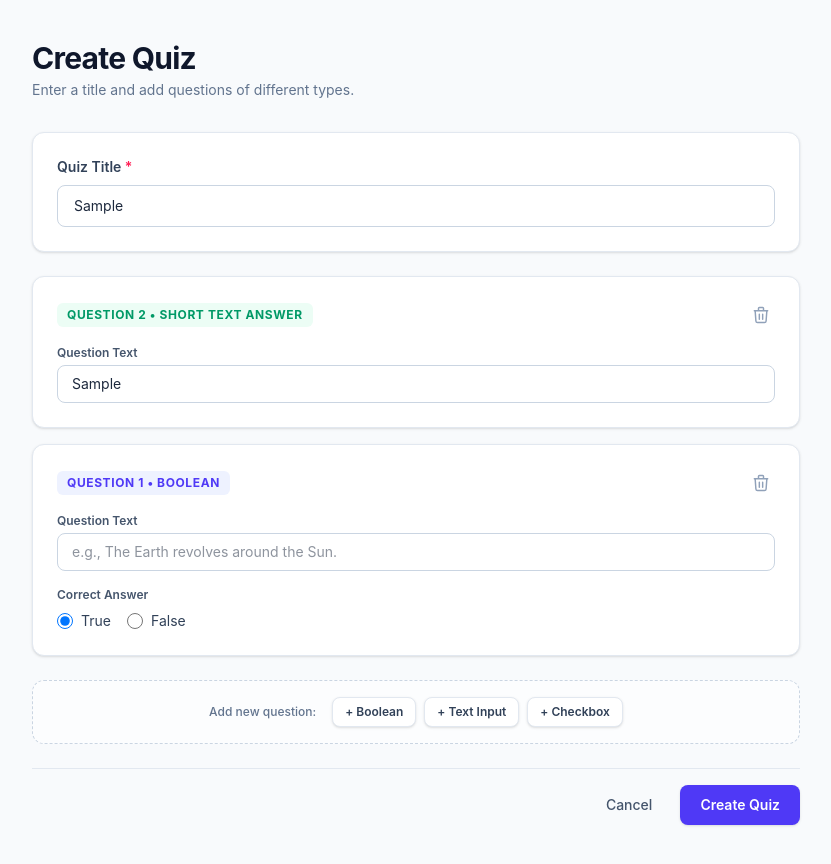
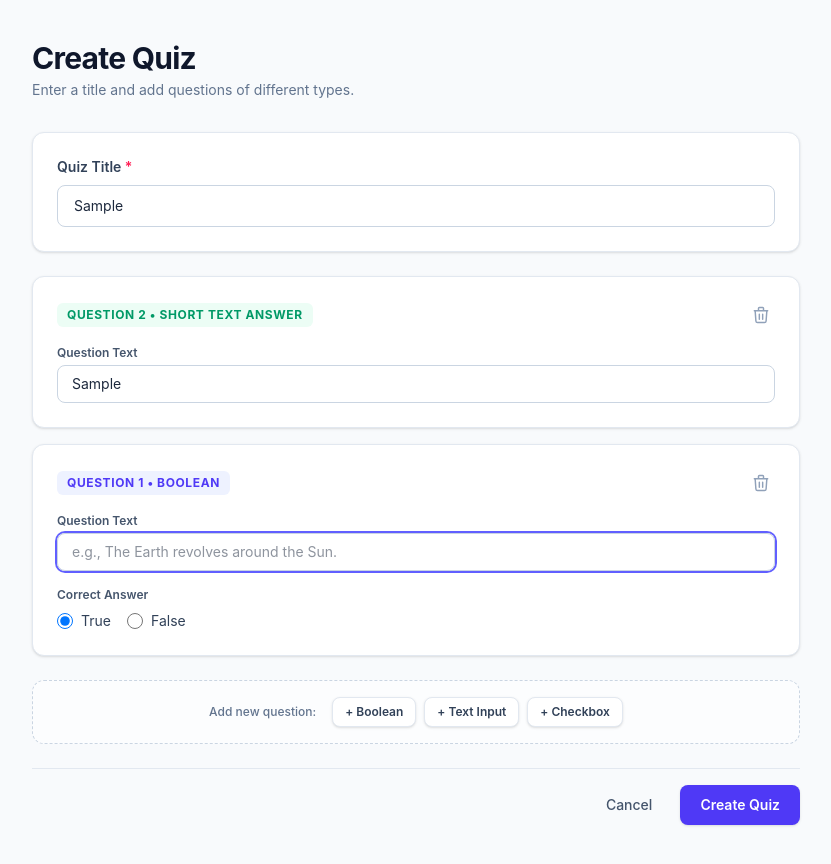
Before and after one commit to feddevv/quiz-builder, a React (Vite) app in the folder frontend/: page /create in a window 1280 px wide. Both pictures are taken after typing "Sample", "Sample" into the empty fields and a click on the button "+ Boolean". Shown: the whole page, without its empty margins (224-1055 px from the left). Built offline with nearby package versions, Linux system fonts and the light colour scheme.

Commit message:
feat: enhance question components with validation

```diff
--- a/frontend/src/pages/Create/Boolean.tsx
+++ b/frontend/src/pages/Create/Boolean.tsx
@@ -1,8 +1,13 @@
+import type { UseFormRegister } from 'react-hook-form';
+import type { CreateQuiz } from './create.schemas';
+
 interface BooleanProps {
   onDelete: () => void;
+  index: number;
+  register: UseFormRegister<CreateQuiz>;
 }
 
-export default function Boolean({ onDelete }: BooleanProps) {
+export default function Boolean({ onDelete, register, index }: BooleanProps) {
   return (
     <div className="bg-white p-6 rounded-xl border border-slate-200 shadow-sm relative">
       <div className="flex items-center justify-between gap-4 mb-4">
@@ -31,6 +36,7 @@ export default function Boolean({ onDelete }: BooleanProps) {
           <label className="block text-xs font-semibold text-slate-600 mb-1">Question Text</label>
           <input
             type="text"
+            {...register(`questions.${index}.question`)}
             placeholder="e.g., The Earth revolves around the Sun."
             className="w-full px-3.5 py-2 rounded-lg border border-slate-300 text-sm focus:outline-none focus:ring-2 focus:ring-indigo-500"
           />
--- a/frontend/src/pages/Create/Checkbox.tsx
+++ b/frontend/src/pages/Create/Checkbox.tsx
@@ -1,8 +1,13 @@
+import type { UseFormRegister } from 'react-hook-form';
+import type { CreateQuiz } from './create.schemas';
+
 interface CheckboxProps {
   onDelete: () => void;
+  index: number;
+  register: UseFormRegister<CreateQuiz>;
 }
 
-export default function Checkbox({ onDelete }: CheckboxProps) {
+export default function Checkbox({ onDelete, index, register }: CheckboxProps) {
   return (
     <div className="bg-white p-6 rounded-xl border border-slate-200 shadow-sm relative">
       <div className="flex items-center justify-between gap-4 mb-4">
@@ -30,6 +35,7 @@ export default function Checkbox({ onDelete }: CheckboxProps) {
         <div>
           <label className="block text-xs font-semibold text-slate-600 mb-1">Question Text</label>
           <input
+            {...register(`questions.${index}.question`)}
             type="text"
             placeholder="e.g., Which of the following are compiled languages?"
             className="w-full px-3.5 py-2 rounded-lg border border-slate-300 text-sm focus:outline-none focus:ring-2 focus:ring-indigo-500"
--- a/frontend/src/pages/Create/Create.tsx
+++ b/frontend/src/pages/Create/Create.tsx
@@ -46,8 +46,6 @@ export default function CreateQuizPage() {
     remove(id);
   };
 
-  console.log(errors);
-
   return (
     <div className="min-h-screen bg-slate-50 py-10 px-4 sm:px-6 lg:px-8 font-sans text-slate-800">
       <div className="max-w-3xl mx-auto">
@@ -76,10 +74,32 @@ export default function CreateQuizPage() {
           <div className="space-y-4">
             {fields.map((field, index) => {
               if (field.type === 'input')
-                return <Text onDelete={() => handleDeleteQuestion(index)} key={field.id} />;
+                return (
+                  <Text
+                    register={register}
+                    index={index}
+                    onDelete={() => handleDeleteQuestion(index)}
+                    key={field.id}
+                  />
+                );
               else if (field.type === 'boolean')
-                return <Boolean onDelete={() => handleDeleteQuestion(index)} key={field.id} />;
-              else return <Checkbox onDelete={() => handleDeleteQuestion(index)} key={field.id} />;
+                return (
+                  <Boolean
+                    register={register}
+                    index={index}
+                    onDelete={() => handleDeleteQuestion(index)}
+                    key={field.id}
+                  />
+                );
+              else
+                return (
+                  <Checkbox
+                    register={register}
+                    index={index}
+                    onDelete={() => handleDeleteQuestion(index)}
+                    key={field.id}
+                  />
+                );
             })}
           </div>
 
--- a/frontend/src/pages/Create/Text.tsx
+++ b/frontend/src/pages/Create/Text.tsx
@@ -1,8 +1,13 @@
+import type { UseFormRegister } from 'react-hook-form';
+import type { CreateQuiz } from './create.schemas';
+
 interface TextProps {
   onDelete: () => void;
+  index: number;
+  register: UseFormRegister<CreateQuiz>;
 }
 
-export default function Text({ onDelete }: TextProps) {
+export default function Text({ onDelete, index, register }: TextProps) {
   return (
     <div className="bg-white p-6 rounded-xl border border-slate-200 shadow-sm relative">
       <div className="flex items-center justify-between gap-4 mb-4">
@@ -31,6 +36,7 @@ export default function Text({ onDelete }: TextProps) {
           <label className="block text-xs font-semibold text-slate-600 mb-1">Question Text</label>
           <input
             type="text"
+            {...register(`questions.${index}.question`)}
             placeholder="e.g., What is the capital of Ukraine?"
             className="w-full px-3.5 py-2 rounded-lg border border-slate-300 text-sm focus:outline-none focus:ring-2 focus:ring-indigo-500"
           />
```
